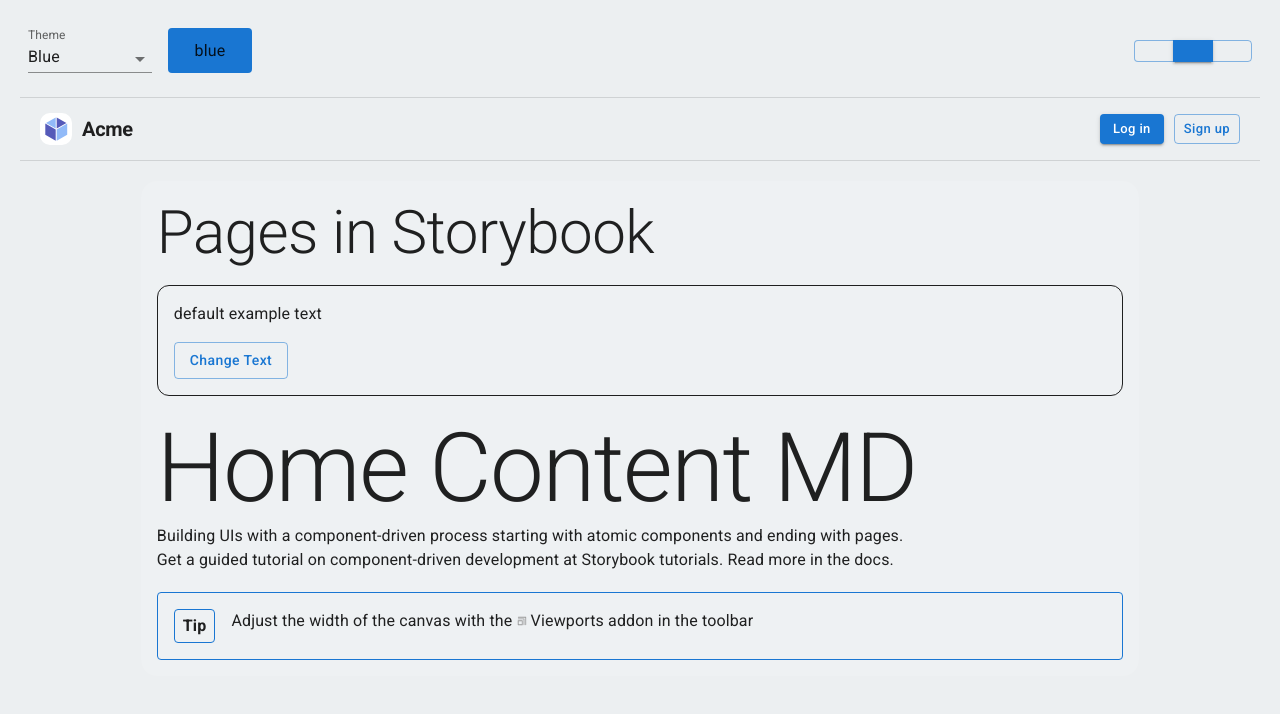
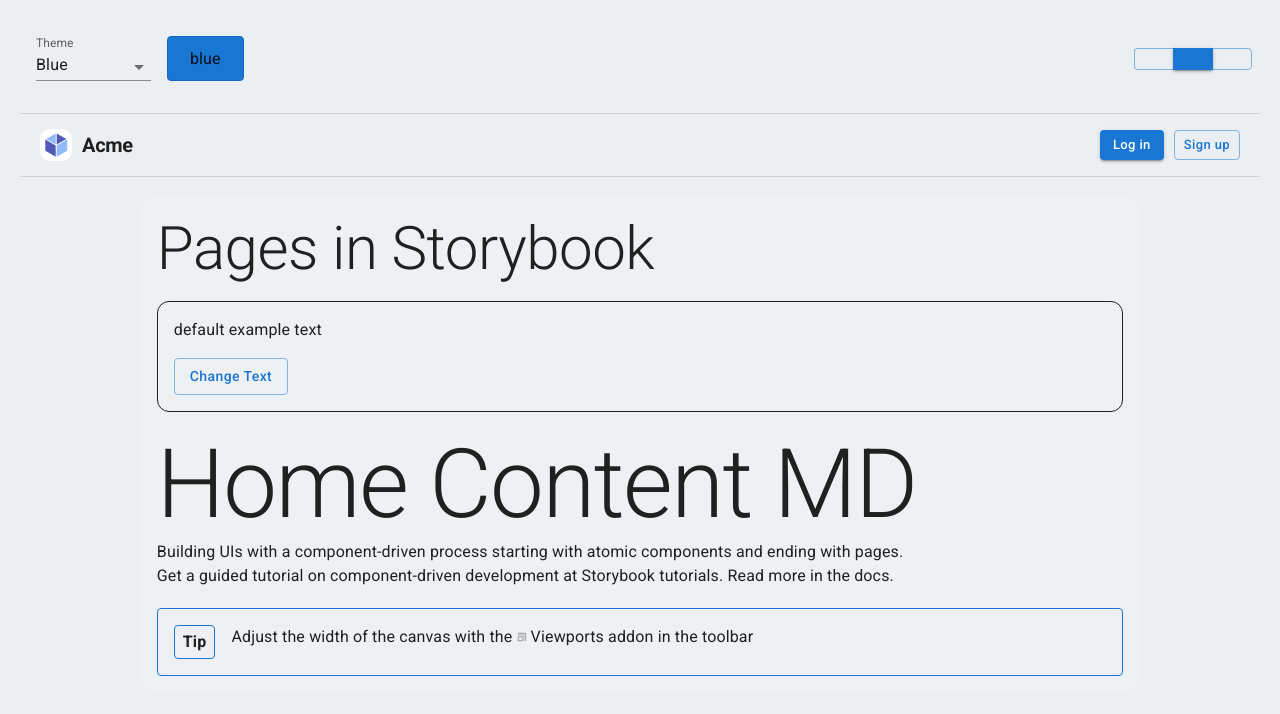
Before and after one commit to anewstead/sb-vitest, a React (Vite) app: page / in a window 1280 px wide. Shown: the top 714 px of the page. Built offline with nearby package versions, Linux system fonts and the light colour scheme; some icons are missing.

Commit message:
sx to tw

```diff
--- a/src/app/pages/login/Login.tsx
+++ b/src/app/pages/login/Login.tsx
@@ -48,12 +48,7 @@ export const Login = () => {
     <Grid
       container
       spacing={2}
-      sx={{
-        display: "flex",
-        height: "100%",
-        justifyContent: "center",
-        alignItems: "center",
-      }}
+      className="flex h-full items-center justify-center"
     >
       <Grid size={{ xs: 12, sm: 8, md: 6, lg: 4 }}>
         <Typography variant="h4" component="h1" gutterBottom>
--- a/src/components/atom/themeSelector/ThemeSelector.tsx
+++ b/src/components/atom/themeSelector/ThemeSelector.tsx
@@ -1,6 +1,7 @@
 import React from "react";
 
 import { Box, Grid } from "@mui/material";
+import clsx from "clsx";
 
 import { useThemeWrapper } from "@src/app/wrappers/themeWrapper/useThemeWrapper";
 import { allThemes } from "@src/common/style/theme";
@@ -30,7 +31,7 @@ export const ThemeSelector = () => {
   };
 
   return (
-    <Grid container spacing={2} sx={{ flexGrow: 1, padding: 1 }}>
+    <Grid container spacing={2} className="flex-grow p-4">
       <Grid size={7}>
         <MySelect
           id="theme-select"
@@ -43,15 +44,11 @@ export const ThemeSelector = () => {
       <Grid size={5}>
         <Box
           data-testid="theme-display"
-          sx={{
-            bgcolor: "primary.main",
-            borderRadius: 1,
-            borderColor: "primary.dark",
-            height: 1,
-            display: "flex",
-            alignItems: "center",
-            justifyContent: "center",
-          }}
+          className={clsx(
+            "h-full flex items-center justify-center",
+            "bg-[var(--mui-palette-primary-main)]",
+            "border border-[var(--mui-palette-primary-dark)] rounded"
+          )}
         >
           {currentTheme}
         </Box>
```
